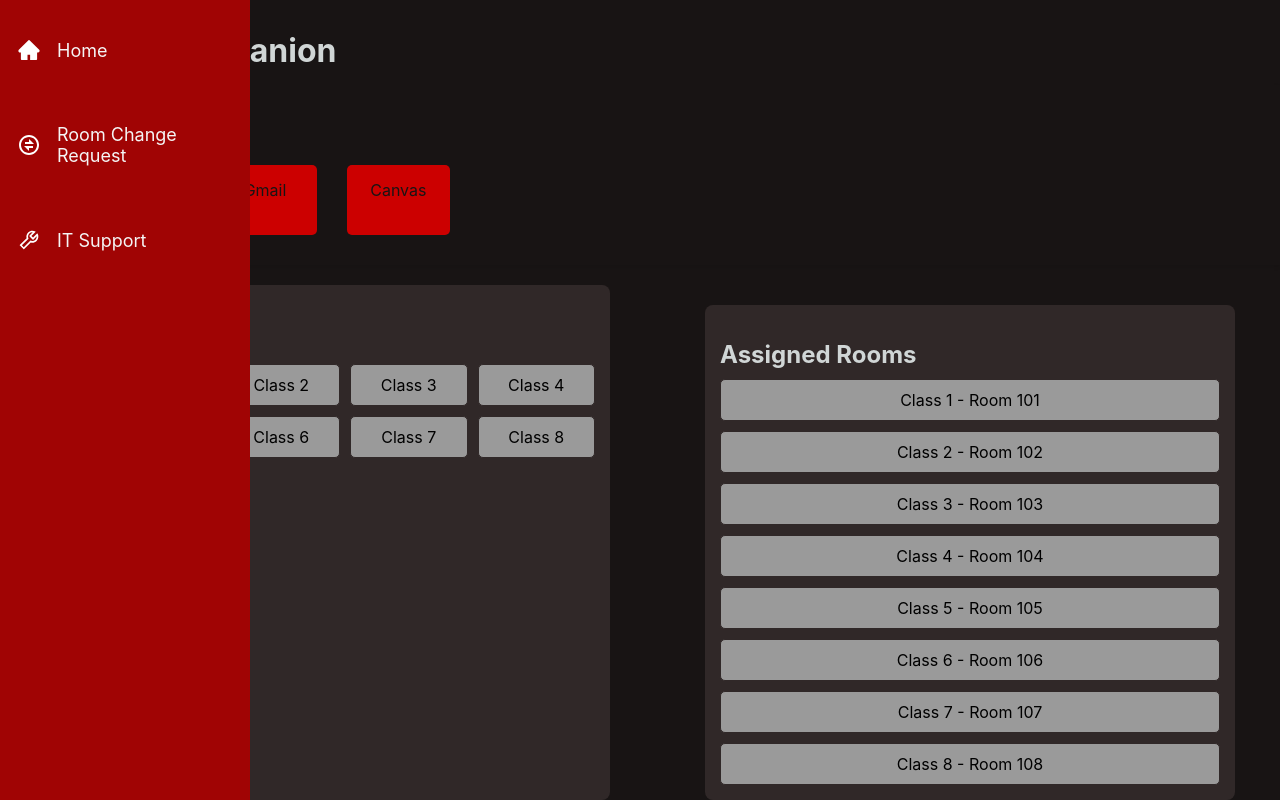
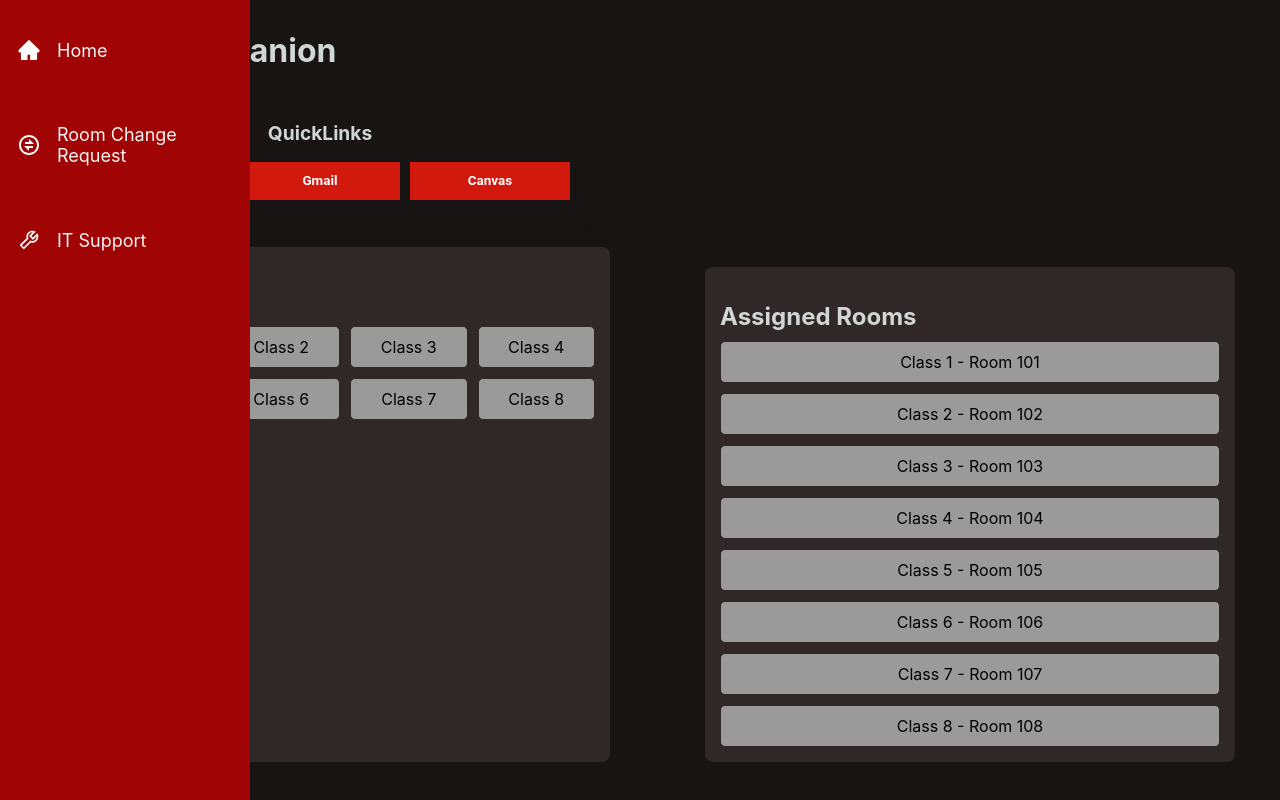
Before and after one commit to zepion1/SWE2, a React (Create React App) app: page / in a window 1280 px wide. Shown: the top 800 px of the page. Built offline with nearby package versions, Linux system fonts and the light colour scheme.

Commit message:
Button modifications to make them look more like the MSU website:

```diff
--- a/src/App.css
+++ b/src/App.css
@@ -48,21 +48,28 @@ html, body{
   padding: 20px;
   background-color: #181414; /* Dark background color for contrast with the content */
   box-shadow: 0 2px 4px rgba(0,0,0,0.1); /* Adds subtle shadows for a slight depth effect */
+  max-width: 500px;
 }
 
 .quicklink-text{
   font-size: 1.2em;
   color: #d0d6d6;
   margin-bottom: 10px; /* Space below the text */
+  text-align: center;
 }
 
 .feature, .link {
-  margin: 10px;
-  padding: 15px;
-  background-color: #cc0000; /* Bright red background for attention-grabbing links */
-  color: #181414;
+  margin: .5em 0em;
+  padding: .7em 1.5em;
+  background-color: #D1190D; /* Bright red background for attention-grabbing links */
+  border: .15em solid #D1190D;
+  color: #fff;
   text-align: center; /* Ensures content within each box is centered */
-  border-radius: 5px; /* Soft rounded corners for a modern look */
+  font-size: .84em;
+  font-weight: 700;
+  font-family: 'Roboto', sans-serif;
+  display: inline-block;
+/*border-radius: 5px; /* Soft rounded corners for a modern look */
 }
 
 .link-grid {
```
